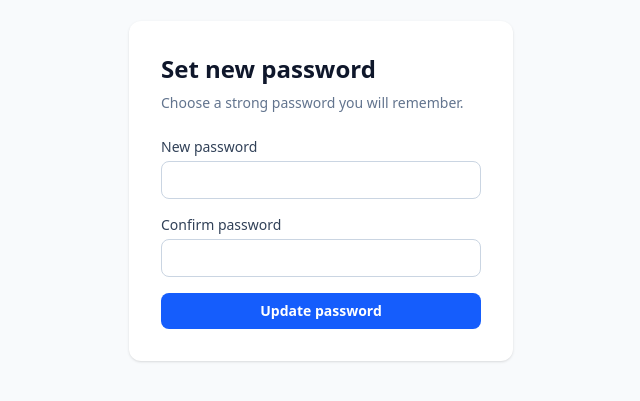
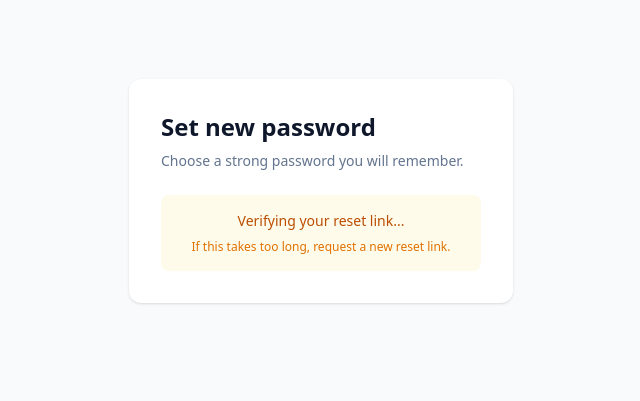
Before and after one commit to Shariqak/Kinentry, a React (Vite) app: page /reset-password in a window 1280 px wide. Shown: the part 209-610 px from the top of the page, without its empty margins (319-959 px from the left). Built offline with nearby package versions, Linux system fonts and the light colour scheme; no server answers.

Commit message:
fix: handle Supabase password recovery token in ResetPassword page

```diff
--- a/src/pages/ResetPassword.jsx
+++ b/src/pages/ResetPassword.jsx
@@ -1,4 +1,4 @@
-import { useState } from "react"
+import { useState, useEffect } from "react"
 import { useForm } from "react-hook-form"
 import { zodResolver } from "@hookform/resolvers/zod"
 import { z } from "zod"
@@ -16,6 +16,16 @@ const schema = z.object({
 export default function ResetPassword() {
   const navigate = useNavigate()
   const [serverError, setServerError] = useState(null)
+  const [ready, setReady] = useState(false)
+
+  useEffect(() => {
+    // Supabase sends tokens as hash fragments — detect and set session
+    supabase.auth.onAuthStateChange((event, session) => {
+      if (event === "PASSWORD_RECOVERY") {
+        setReady(true)
+      }
+    })
+  }, [])
 
   const {
     register,
@@ -27,7 +37,10 @@ export default function ResetPassword() {
     setServerError(null)
     const { error } = await supabase.auth.updateUser({ password: data.password })
     if (error) setServerError(error.message)
-    else navigate("/dashboard")
+    else {
+      await supabase.auth.signOut()
+      navigate("/login")
+    }
   }
 
   return (
@@ -35,6 +48,13 @@ export default function ResetPassword() {
       <div className="w-full max-w-sm rounded-xl bg-white p-8 shadow-sm">
         <h1 className="mb-2 text-2xl font-bold text-slate-900">Set new password</h1>
         <p className="mb-6 text-sm text-slate-500">Choose a strong password you will remember.</p>
+
+        {!ready ? (
+          <div className="rounded-lg bg-amber-50 p-4 text-center">
+            <p className="text-sm text-amber-700">Verifying your reset link...</p>
+            <p className="mt-2 text-xs text-amber-600">If this takes too long, request a new reset link.</p>
+          </div>
+        ) : (
           <form onSubmit={handleSubmit(onSubmit)} className="space-y-4">
             <div>
               <label className="mb-1 block text-sm font-medium text-slate-700">New password</label>
@@ -54,6 +74,7 @@ export default function ResetPassword() {
               {isSubmitting ? "Updating..." : "Update password"}
             </button>
           </form>
+        )}
       </div>
     </div>
   )
```
Lines whose indentation alone changed are shown as unchanged.
